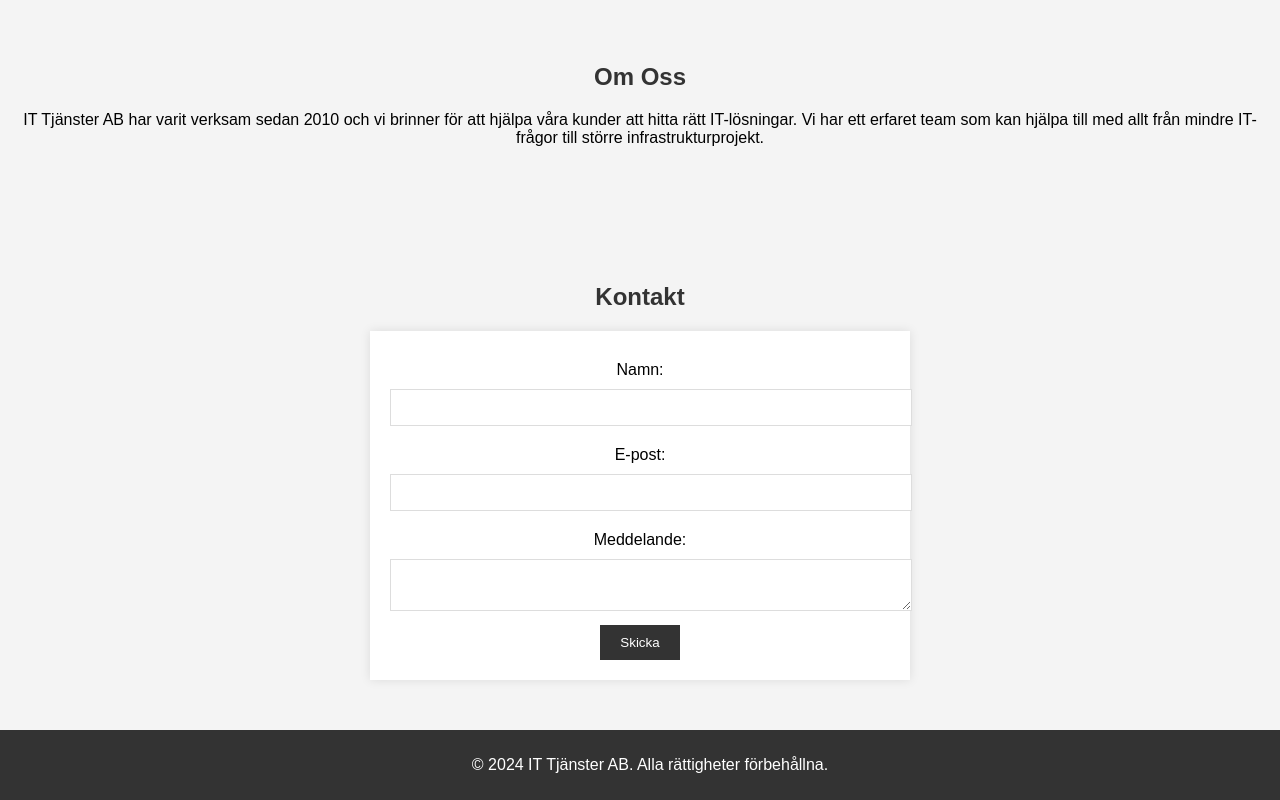
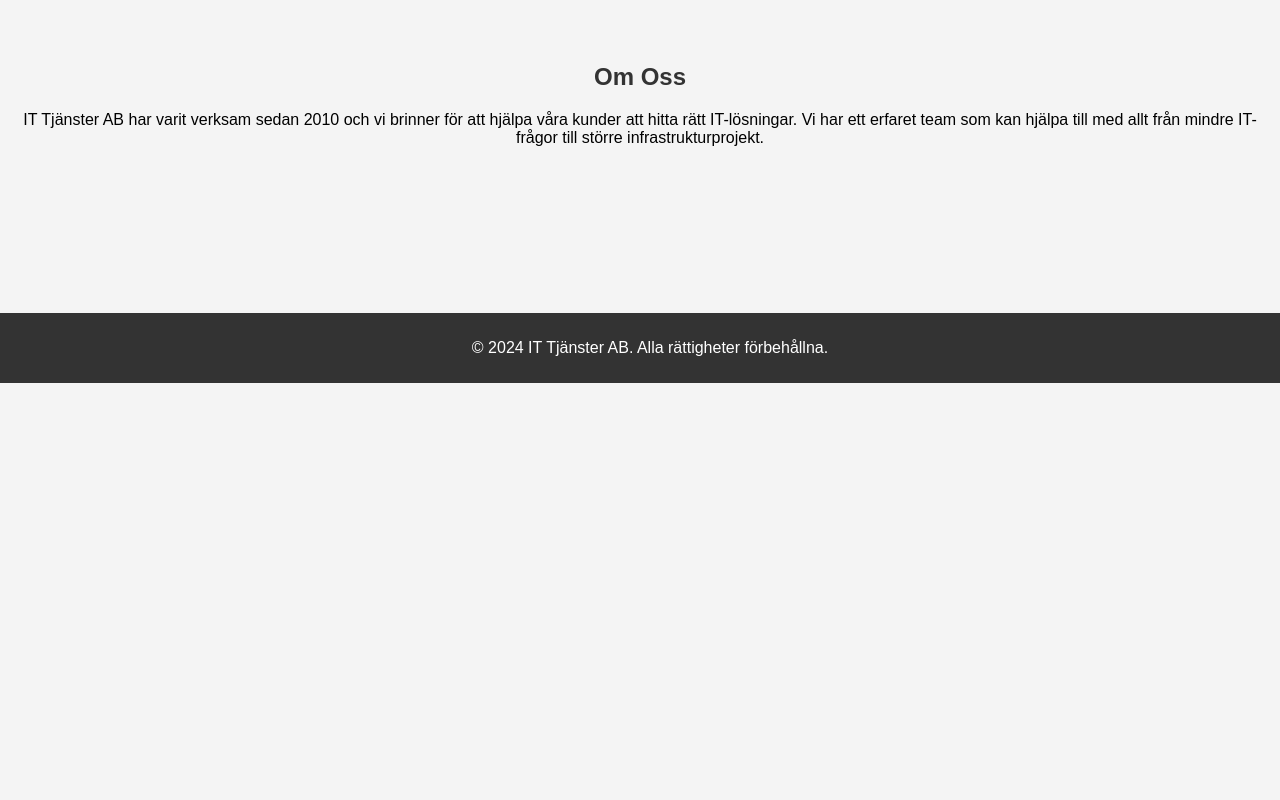
Before and after one commit to Hubbedubbee/it-hemsida, a plain HTML site: page index.html in a window 1280 px wide. Shown: the part 686-1486 px from the top of the page. After the commit the page ends 1069 px from the top, so only its background shows below. Drawn offline with Linux system fonts and the light colour scheme.

Commit message:
Update index.html

```diff
--- a/index.html
+++ b/index.html
@@ -61,17 +61,7 @@ height="0" width="0" style="display:none;visibility:hidden"></iframe></noscript>
         <p>IT Tjänster AB har varit verksam sedan 2010 och vi brinner för att hjälpa våra kunder att hitta rätt IT-lösningar. Vi har ett erfaret team som kan hjälpa till med allt från mindre IT-frågor till större infrastrukturprojekt.</p>
     </section>
 
-    <section id="contact">
-        <h2>Kontakt</h2>
-        <form>
-            <label for="name">Namn:</label>
-            <input type="text" id="name" name="name" required>
-            <label for="email">E-post:</label>
-            <input type="email" id="email" name="email" required>
-            <label for="message">Meddelande:</label>
-            <textarea id="message" name="message" required></textarea>
-            <button type="submit">Skicka</button>
-        </form>
+    <section>
     </section>
 
     <footer>
```
